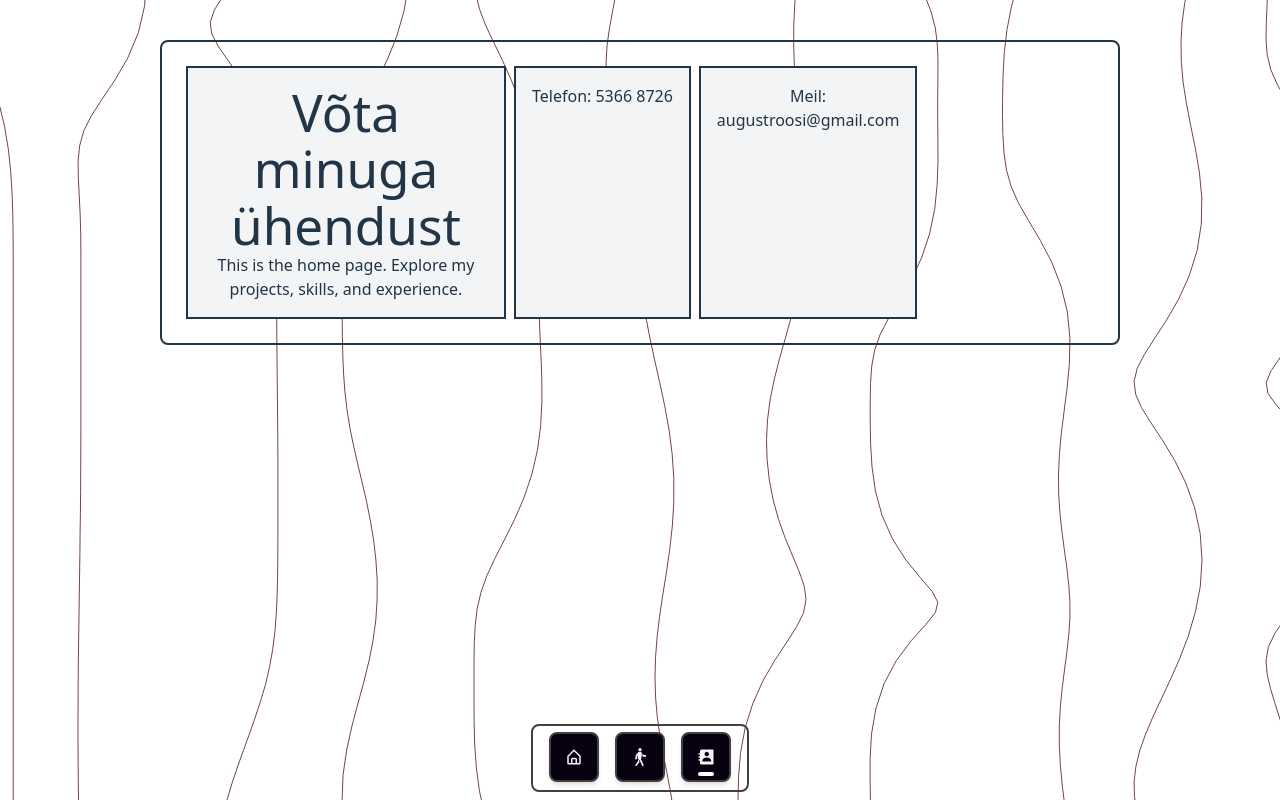
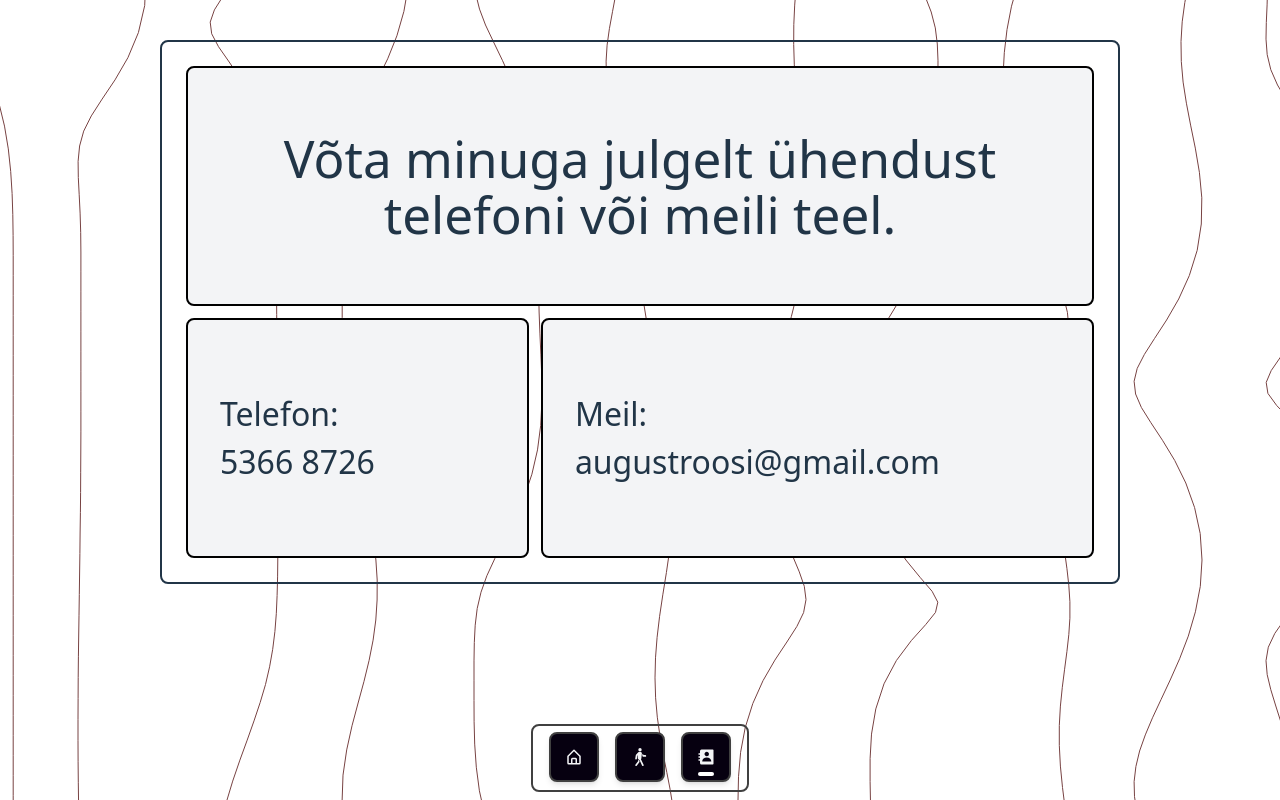
Before and after one commit to August-Roosi/Portfoolio, a React (Vite) app: page /contact in a window 1280 px wide. Built offline with nearby package versions, Linux system fonts and the light colour scheme.

Commit message:
Overhauld the contact me page.

```diff
--- a/src/pages/Contact.tsx
+++ b/src/pages/Contact.tsx
@@ -5,20 +5,24 @@ const Contact: React.FC = () => {
     return (
 
 
-        <main className='flex flex-wrap rounded-lg gap-2 border-2 relative runded-3xl z-[100] p-6
-        [&>*]:border-2 [&>*]:bg-gray-100 [&>*]:p-4  '>
+        <main
+         className='relative runded-3xl z-[100] mb-10 p-6 flex flex-wrap gap-3 border-2 rounded-lg
+        [&>*]:border-2 [&>*]:border-black [&>*]:min-w-30 [&>*]:min-h-60 [&>*]:p-4 [&>*]:bg-gray-100 [&>*]:rounded-lg
+        [&>*]:transition-transform [&>*]:duration-300 [&>*]:ease-in-out [&>*]:hover:scale-110'>
 
-            <div className='basis-80'>
-                <h1>Võta minuga ühendust</h1>
-                <p>
-                    This is the home page. Explore my projects, skills, and experience.
-                </p>
+            <div className='grow-2 basis-full flex items-center'>
+                <h1 className='px-4'>Võta minuga julgelt ühendust telefoni või meili teel.</h1>
             </div>
-            <div>
-                Telefon: 5366 8726
+            <div className='grow-1 flex items-center text-left text-[2rem]'>
+                <div className='px-4'>
+
+                Telefon: <br /> 5366 8726
+                </div>
             </div>
-            <div>
-                Meil: <br /> augustroosi@gmail.com
+            <div className='grow-1 text-left flex items-center text-[2rem]'>
+                <div className='px-4'>
+                    Meil: <br /> augustroosi@gmail.com
+                </div>
             </div>
         </main>
     );
```
